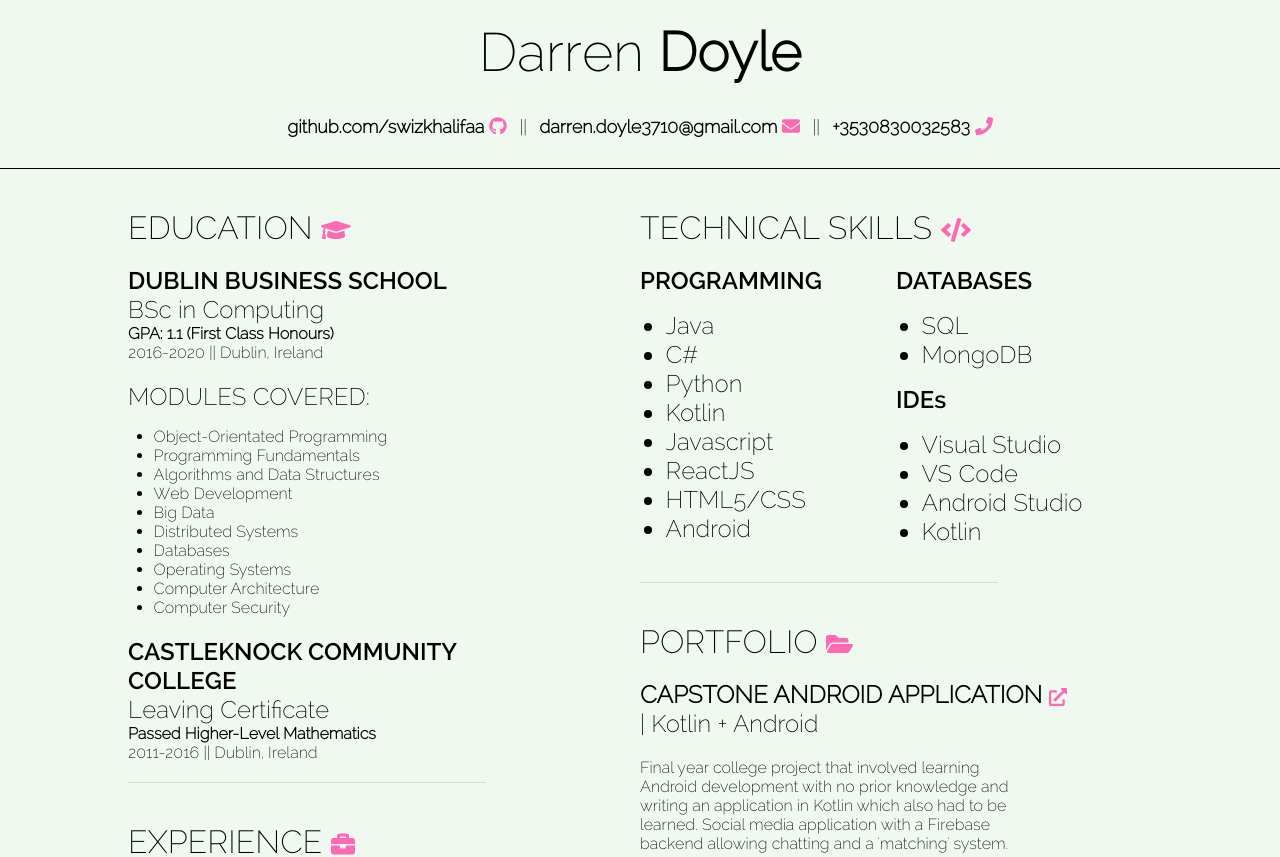
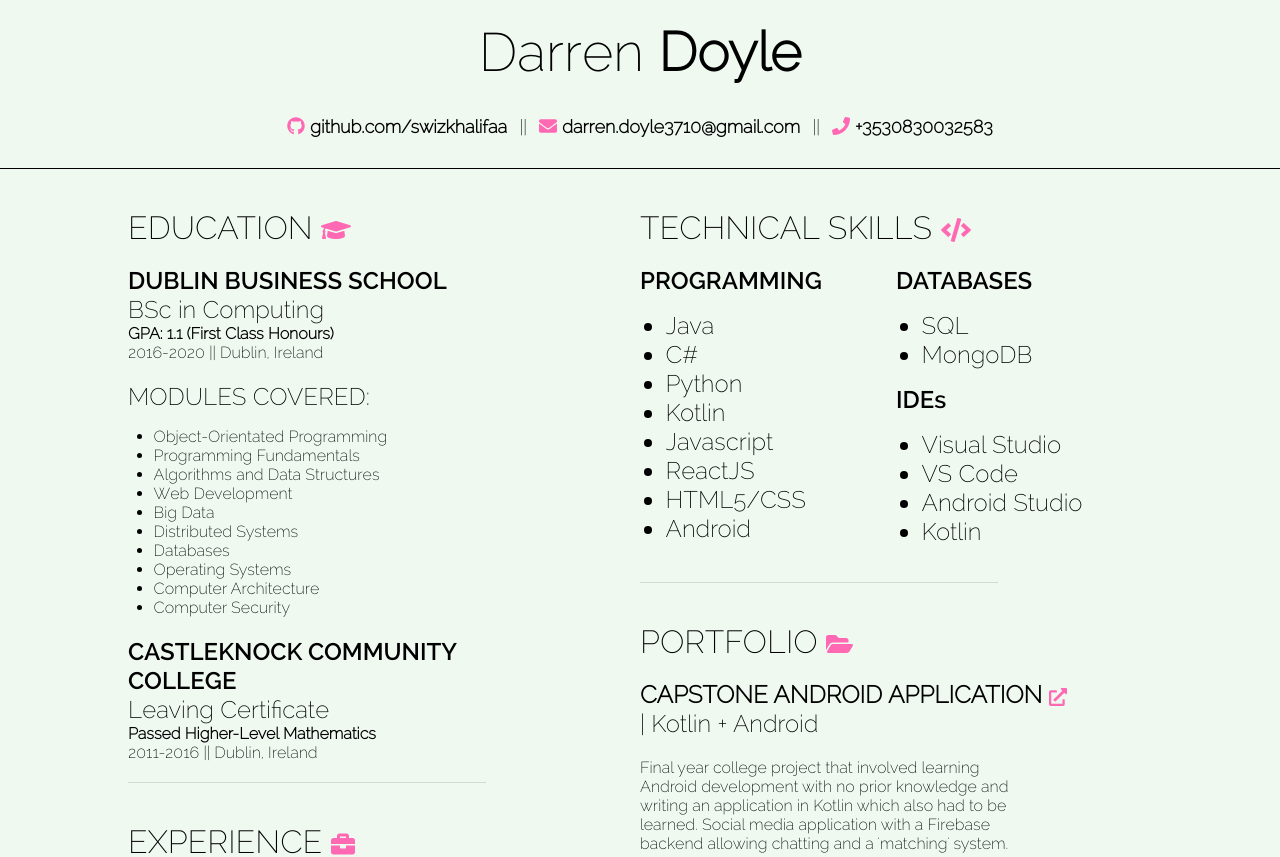
Before and after one commit to swizkhalifaa/curriculum-vitae, a React (Create React App) app: page / in a window 1280 px wide. Shown: the top 857 px of the page. Built offline with nearby package versions, Linux system fonts and the light colour scheme.

Commit message:
icon shuffle

```diff
--- a/src/App.js
+++ b/src/App.js
@@ -23,29 +23,30 @@ function App() {
         </header>
         <div className="Header-details">
           <div className="Header-text">
+          <Github />
+            {" "}
             <b>
               <a href="https://github.com/swizkhalifaa">
                 github.com/swizkhalifaa
               </a>
             </b>
-            {" "}
-            <Github />
+
           </div>
           <div className="Header-separator">||</div>
           <div className="Header-text">
+          <Email />
+          {" "}
             <b>
               <a href="mailto: darren.doyle3710@gmail.com">
                 darren.doyle3710@gmail.com
               </a>
             </b>
-            {" "}
-            <Email />
           </div>
           <div className="Header-separator">||</div>
           <div className="Header-text">
+            <Phone />
+            {" "}
             <b>+3530830032583</b>
-            {" "}
-            <Phone />
           </div>
         </div>
       </div>
```
Also changed, not shown: 1 other file (tests, documents, lock files or other folders).
